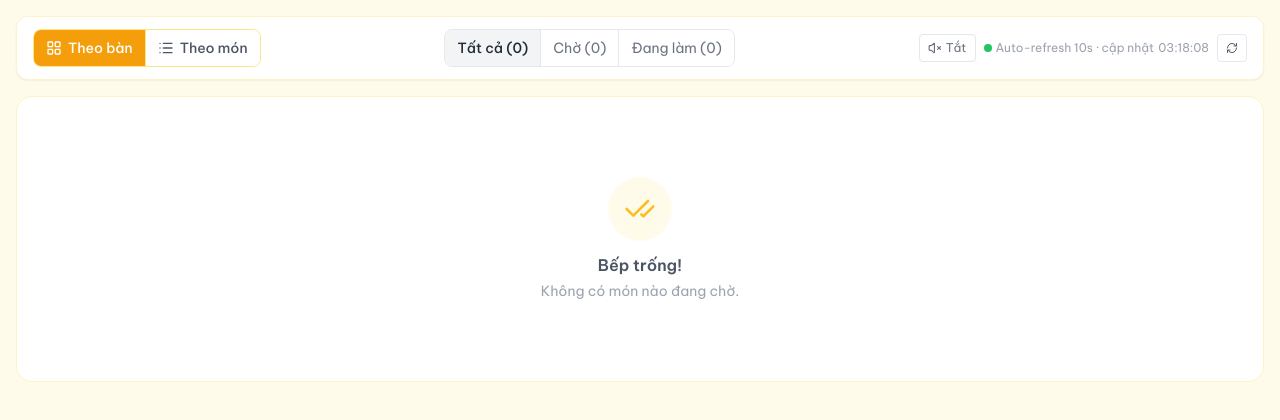
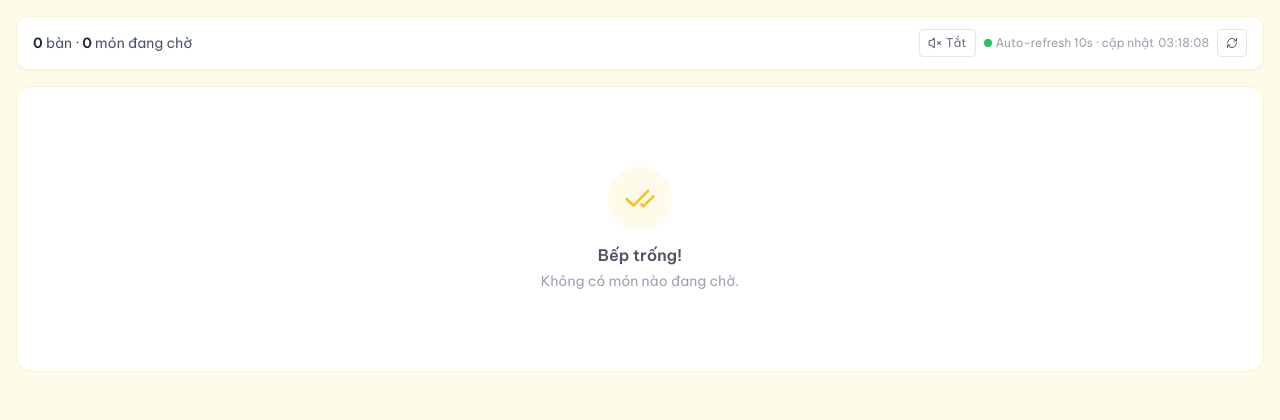
Before and after one commit to phanvanhoi/myquang-webapp, a Python web app: template app/templates/kitchen/index.html in a window 1280 px wide. Shown: the top 420 px of the page. Run offline with Jinja, Linux system fonts and the light colour scheme; the template is opened without the code that fills it: most values are stand-ins (such as "Sample title", 1, 10 or a date in 2020); some libraries are stand-ins or nearby versions.

Commit message:
KDS: collapse preparing — one "Đã lên cả bàn" button per table
Skip the pending→preparing→served flow; kitchen now serves a whole
table in a single click via POST /kitchen/items/bulk-served.
Removes the per-item view, status filter, and per-item action buttons.

Co-Authored-By: Claude Opus 4.7 (1M context) <noreply@anthropic.com>

```diff
--- a/app/templates/kitchen/index.html
+++ b/app/templates/kitchen/index.html
@@ -4,7 +4,6 @@
 
 {% block head %}
 <style>
-  /* .pill-* defined globally in base.html */
   .age-warn   { color:#b45309; }
   .age-danger { color:#b91c1c; font-weight: 700; }
 </style>
@@ -20,42 +19,11 @@
   {# ── Toolbar ── #}
   <div class="flex flex-wrap items-center justify-between gap-3 bg-white rounded-xl shadow-sm border border-amber-100 px-4 py-3">
 
-    {# View toggle #}
-    <div class="flex rounded-lg border border-amber-200 overflow-hidden">
-      <button @click="viewMode = 'table'"
-              :class="viewMode === 'table' ? 'bg-amber-500 text-white' : 'bg-white text-gray-600 hover:bg-amber-50'"
-              class="flex items-center gap-1.5 px-3 h-9 text-sm font-medium transition-colors border-r border-amber-200">
-        <i data-lucide="layout-grid" class="w-4 h-4"></i>
-        Theo bàn
-      </button>
-      <button @click="viewMode = 'item'"
-              :class="viewMode === 'item' ? 'bg-amber-500 text-white' : 'bg-white text-gray-600 hover:bg-amber-50'"
-              class="flex items-center gap-1.5 px-3 h-9 text-sm font-medium transition-colors">
-        <i data-lucide="list" class="w-4 h-4"></i>
-        Theo món
-      </button>
+    <div class="text-sm text-gray-600">
+      <span class="font-semibold text-gray-800" x-text="itemsByTable.length"></span> bàn ·
+      <span class="font-semibold text-gray-800" x-text="items.length"></span> món đang chờ
     </div>
 
-    {# Status filter #}
-    <div class="flex rounded-lg border border-gray-200 overflow-hidden text-sm">
-      <button @click="filter = 'all'"
-              :class="filter === 'all' ? 'bg-gray-100 text-gray-800' : 'bg-white text-gray-500'"
-              class="px-3 h-9 font-medium transition-colors border-r border-gray-200">
-        Tất cả (<span x-text="counts.total"></span>)
-      </button>
-      <button @click="filter = 'pending'"
-              :class="filter === 'pending' ? 'pill-pending font-semibold' : 'bg-white text-gray-500'"
-              class="px-3 h-9 transition-colors border-r border-gray-200">
-        Chờ (<span x-text="counts.pending"></span>)
-      </button>
-      <button @click="filter = 'preparing'"
-              :class="filter === 'preparing' ? 'pill-preparing font-semibold' : 'bg-white text-gray-500'"
-              class="px-3 h-9 transition-colors">
-        Đang làm (<span x-text="counts.preparing"></span>)
-      </button>
-    </div>
-
-    {# Sound toggle + Refresh status #}
     <div class="flex items-center gap-2 text-xs text-gray-400">
       <button @click="toggleSound()"
               :title="soundEnabled ? 'Tắt âm thanh' : 'Bật âm thanh'"
@@ -81,7 +49,7 @@
   </div>
 
   {# ── Empty state ── #}
-  <template x-if="filteredItems.length === 0">
+  <template x-if="items.length === 0">
     <div class="bg-white rounded-2xl border border-amber-100 py-20 text-center">
       <div class="inline-flex items-center justify-center w-16 h-16 rounded-full bg-amber-50 mb-3">
         <i data-lucide="check-check" class="w-8 h-8 text-amber-400"></i>
@@ -91,10 +59,8 @@
     </div>
   </template>
 
-  {# ══════════════════════════════════
-     VIEW: THEO BÀN
-  ══════════════════════════════════ #}
-  <div x-show="viewMode === 'table' && filteredItems.length > 0"
+  {# ── Cards: 1 bàn = 1 card, 1 nút "Đã lên" duy nhất ── #}
+  <div x-show="items.length > 0"
        class="grid grid-cols-1 md:grid-cols-2 lg:grid-cols-3 gap-4">
     <template x-for="grp in itemsByTable" :key="grp.tableId">
       <div class="bg-white rounded-2xl border border-amber-100 shadow-sm overflow-hidden flex flex-col">
@@ -121,58 +87,26 @@
         <div class="divide-y divide-gray-50">
           <template x-for="it in grp.items" :key="it.id">
             <div class="px-4 py-3 flex items-center gap-3">
-              <span class="text-[10px] font-semibold px-2 py-0.5 rounded-full shrink-0"
-                    :class="'pill-' + it.status"
-                    x-text="STATUS_LABEL[it.status]"></span>
               <div class="flex-1 min-w-0">
                 <div class="font-semibold text-gray-800 truncate" x-text="it.item_name + ' ×' + it.quantity"></div>
                 <div x-show="it.note" class="text-xs text-amber-600 italic truncate" x-text="it.note"></div>
               </div>
-              <button @click="advance(it)"
-                      :disabled="isBusy(it.id)"
-                      class="shrink-0 h-8 px-3 rounded-lg text-xs font-bold transition-colors"
-                      :class="actionClass(it)"
-                      x-text="isBusy(it.id) ? '...' : actionLabel(it)"></button>
             </div>
           </template>
         </div>
-      </div>
-    </template>
-  </div>
 
-  {# ══════════════════════════════════
-     VIEW: THEO MÓN
-  ══════════════════════════════════ #}
-  <div x-show="viewMode === 'item' && filteredItems.length > 0"
-       class="grid grid-cols-1 sm:grid-cols-2 md:grid-cols-3 lg:grid-cols-4 gap-3">
-    <template x-for="it in filteredItems" :key="it.id">
-      <div class="bg-white rounded-xl border border-gray-100 shadow-sm p-4 flex flex-col gap-2"
-           :class="it.status === 'pending' ? 'border-l-4 border-l-yellow-400' : 'border-l-4 border-l-orange-400'">
-
-        <div class="flex items-center justify-between">
-          <span class="text-[10px] font-semibold px-2 py-0.5 rounded-full"
-                :class="'pill-' + it.status"
-                x-text="STATUS_LABEL[it.status]"></span>
-          <span class="text-xs" :class="ageClass(it._age)" x-text="formatAge(it._age)"></span>
+        {# Single action: serve whole table #}
+        <div class="px-4 py-3 border-t border-gray-50 mt-auto">
+          <button @click="serveTable(grp)"
+                  :disabled="isBusy(grp.tableId)"
+                  class="w-full h-11 rounded-lg text-sm font-bold transition-colors
+                         bg-green-500 hover:bg-green-600 disabled:bg-gray-300 text-white">
+            <span x-show="!isBusy(grp.tableId)">
+              Đã lên cả bàn (<span x-text="grp.items.length"></span>)
+            </span>
+            <span x-show="isBusy(grp.tableId)">Đang lưu...</span>
+          </button>
         </div>
-
-        <div class="font-bold text-gray-800 text-base leading-tight" x-text="it.item_name"></div>
-        <div class="text-2xl font-extrabold text-amber-600">×<span x-text="it.quantity"></span></div>
-        <div x-show="it.note" class="text-xs text-amber-600 italic" x-text="it.note"></div>
-
-        <div class="flex items-center justify-between mt-auto pt-2 border-t border-gray-50">
-          <div class="text-xs text-gray-500 truncate">
-            <span x-text="it.table_name || 'Mang về'"></span>
-            <span class="text-gray-300"> · </span>
-            <span class="font-mono" x-text="it.order_code"></span>
-          </div>
-        </div>
-
-        <button @click="advance(it)"
-                :disabled="isBusy(it.id)"
-                class="w-full h-10 rounded-lg text-sm font-bold transition-colors"
-                :class="actionClass(it)"
-                x-text="isBusy(it.id) ? 'Đang lưu...' : actionLabel(it)"></button>
       </div>
     </template>
   </div>
@@ -182,26 +116,13 @@
 
 {% block scripts %}
 <script>
-const STATUS_LABEL = Object.freeze({
-  pending: 'Chờ', preparing: 'Đang làm', served: 'Đã lên', cancelled: 'Huỷ',
-});
-const NEXT_STATUS = Object.freeze({ pending: 'preparing', preparing: 'served' });
-const ACTION_LABEL = Object.freeze({ pending: 'Bắt đầu', preparing: 'Đã lên' });
-const ACTION_CLASS = Object.freeze({
-  pending:   'bg-orange-500 hover:bg-orange-600 text-white',
-  preparing: 'bg-green-500 hover:bg-green-600 text-white',
-});
-
 function kitchenApp(initial) {
   return {
     items: [],
-    viewMode: 'table',
-    filter: 'all',
     refreshing: false,
-    busy: new Set(),
+    busyTables: new Set(),
     lastUpdate: 'vừa xong',
     soundEnabled: localStorage.getItem('kitchen_sound') === '1',
-    STATUS_LABEL,
     _pollerId: null,
     _unloadHandler: null,
     _seenIds: new Set(),
@@ -233,14 +154,11 @@ function kitchenApp(initial) {
     },
 
     signature(rawItems) {
-      // Guard against no-op renders: only id/status/quantity/note affect display.
-      return rawItems.map(it => `${it.id}:${it.status}:${it.quantity}:${it.note || ''}`).join('|');
+      // Chỉ id/qty/note ảnh hưởng hiển thị (status không còn render).
+      return rawItems.map(it => `${it.id}:${it.quantity}:${it.note || ''}`).join('|');
     },
 
-    isBusy(id) { return this.busy.has(id); },
-
-    actionLabel(it) { return ACTION_LABEL[it.status] || ''; },
-    actionClass(it) { return ACTION_CLASS[it.status] || ''; },
+    isBusy(tableId) { return this.busyTables.has(tableId); },
 
     toggleSound() {
       this.soundEnabled = !this.soundEnabled;
@@ -285,23 +203,9 @@ function kitchenApp(initial) {
       });
     },
 
-    get counts() {
-      let pending = 0, preparing = 0;
-      for (const it of this.items) {
-        if (it.status === 'pending') pending++;
-        else if (it.status === 'preparing') preparing++;
-      }
-      return { pending, preparing, total: this.items.length };
-    },
-
-    get filteredItems() {
-      if (this.filter === 'all') return this.items;
-      return this.items.filter(i => i.status === this.filter);
-    },
-
     get itemsByTable() {
       const groups = new Map();
-      for (const it of this.filteredItems) {
+      for (const it of this.items) {
         const key = it.table_id || ('to-' + it.order_id);
         let g = groups.get(key);
         if (!g) {
@@ -347,7 +251,6 @@ function kitchenApp(initial) {
           const sig = this.signature(data.items);
           this.lastUpdate = this.formatTime(new Date());
           if (sig === this._lastSig) {
-            // Vẫn refresh _age (đếm phút trôi) nhưng không đụng items reactive
             this.items.forEach(it => {
               it._age = Math.floor((Date.now() - new Date(it.created_at.replace(' ', 'T')).getTime()) / 60000);
             });
@@ -356,7 +259,6 @@ function kitchenApp(initial) {
           this._lastSig = sig;
           const newIds = data.items.filter(it => !this._seenIds.has(it.id)).map(it => it.id);
           this.items = this.annotate(data.items);
-          // Bound _seenIds: chỉ giữ id còn active để Set không phình lên qua nhiều ca
           this._seenIds = new Set(data.items.map(it => it.id));
           if (newIds.length > 0) this.beep();
         }
@@ -367,24 +269,23 @@ function kitchenApp(initial) {
       }
     },
 
-    async advance(it) {
-      const next = NEXT_STATUS[it.status];
-      if (!next || this.busy.has(it.id)) return;
-      this.busy.add(it.id);
-      this.busy = new Set(this.busy); // trigger Alpine reactivity
+    async serveTable(grp) {
+      if (this.busyTables.has(grp.tableId)) return;
+      const ids = grp.items.map(it => it.id);
+      if (!ids.length) return;
+
+      this.busyTables.add(grp.tableId);
+      this.busyTables = new Set(this.busyTables);
       try {
-        const resp = await fetch(`/kitchen/items/${it.id}/status`, {
+        const resp = await fetch('/kitchen/items/bulk-served', {
           method: 'POST',
           headers: { 'Content-Type': 'application/json' },
-          body: JSON.stringify({ status: next }),
+          body: JSON.stringify({ ids }),
         });
         const data = await resp.json();
         if (data.success) {
-          if (next === 'served') {
-            this.items = this.items.filter(x => x.id !== it.id);
-          } else {
-            it.status = next;
-          }
+          const idSet = new Set(ids);
+          this.items = this.items.filter(x => !idSet.has(x.id));
           this._lastSig = this.signature(this.items);
         } else {
           alert(data.error || 'Có lỗi xảy ra');
@@ -392,8 +293,8 @@ function kitchenApp(initial) {
       } catch (e) {
         alert('Lỗi kết nối, thử lại');
       } finally {
-        this.busy.delete(it.id);
-        this.busy = new Set(this.busy);
+        this.busyTables.delete(grp.tableId);
+        this.busyTables = new Set(this.busyTables);
       }
     },
   };
```
Also changed, not shown: src/routes/kitchen.js (+17 -25 lines).
